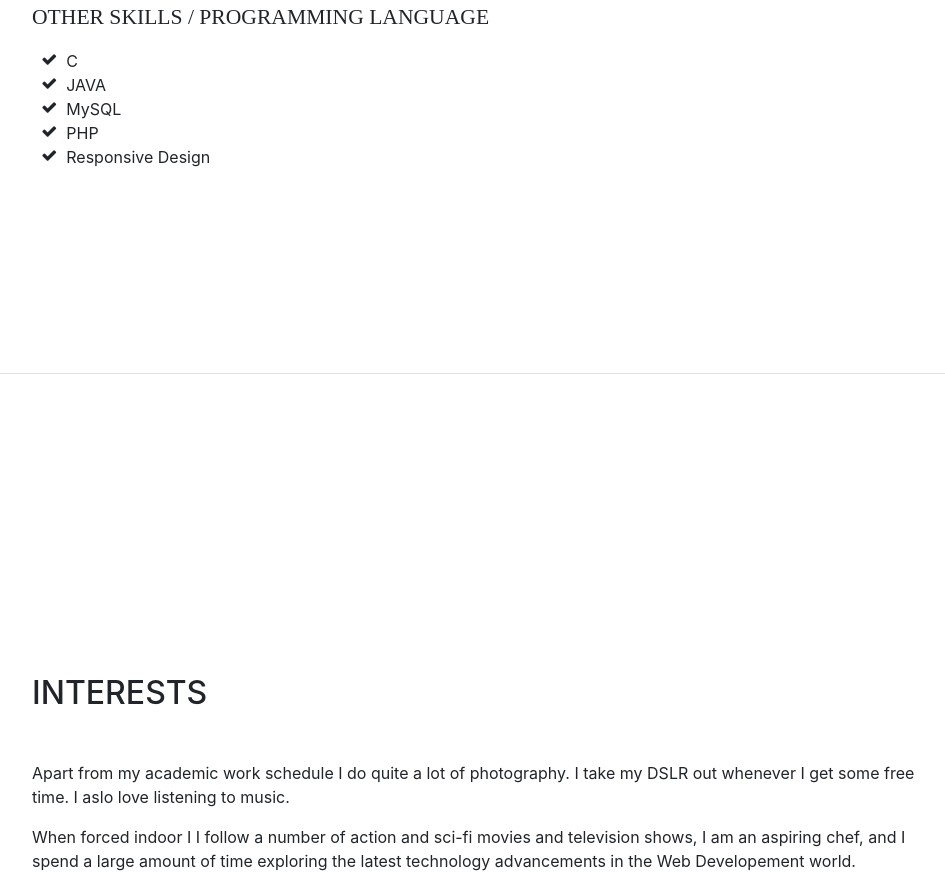
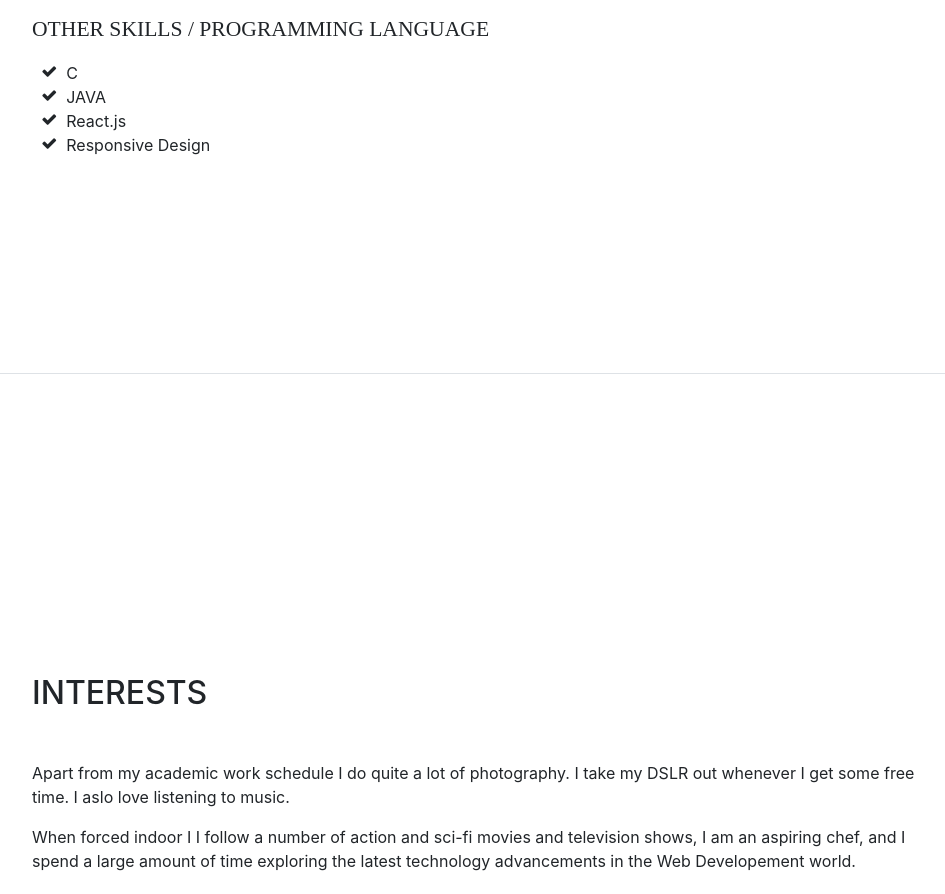
Before and after one commit to ArkoMukherjee25/ArkoMukherjee25.github.io, a website with bundled scripts: page index.html in a window 1280 px wide. Shown: the part 2826-3720 px from the top of the page, without its empty margins (288-1233 px from the left). Built offline with nearby package versions, Linux system fonts and the light colour scheme; a web font is replaced by a local one.

Commit message:
Lets do it baby

```diff
--- a/index.html
+++ b/index.html
@@ -230,11 +230,10 @@ developed proven communication, creative thinking and writing skills. Furthur, I
               <i class="fa-li fa fa-check"></i>
               JAVA</li>
             <li>
-              <i class="fa-li fa fa-check"></i>
-              MySQL</li>
-            <li>
-              <i class="fa-li fa fa-check"></i>
-              PHP</li>
+            	<i class = "fa-li fa fa-check"></i>
+            	React.js
+            </li>
+
               <li>
               <i class="fa-li fa fa-check"></i>
               Responsive Design</li>
```
